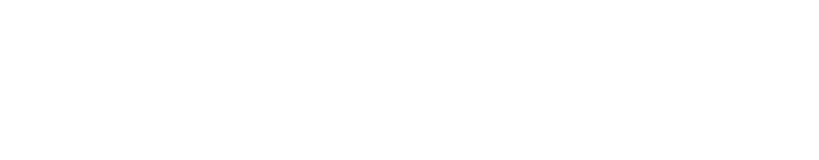
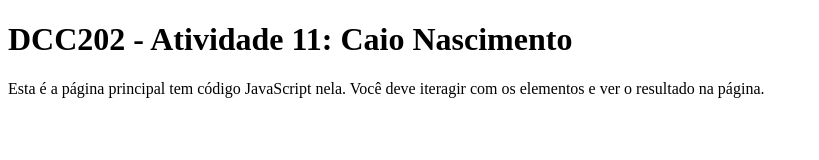
Before and after one commit to ufjf-dcc202/ufjf-dcc202-2023-3-b-atv11-nreiscaio, a plain HTML site: page index.html in a window 1280 px wide. Shown: the whole page, without its empty margins (0-819 px from the left). Drawn offline with Linux system fonts and the light colour scheme.

Commit message:
inserindo texto

```diff
--- a/index.html
+++ b/index.html
@@ -6,6 +6,10 @@
     <title>DCC202 - Atividade 11: Caio Nascimento</title>
 </head>
 <body>
+    <main>
+        <h1>DCC202 - Atividade 11: Caio Nascimento</h1>
+        <p>Esta é a página principal tem código JavaScript nela. Você deve iteragir com os elementos e ver o resultado na página.</p>
+    </main>
 
 </body>
 </html>
```
